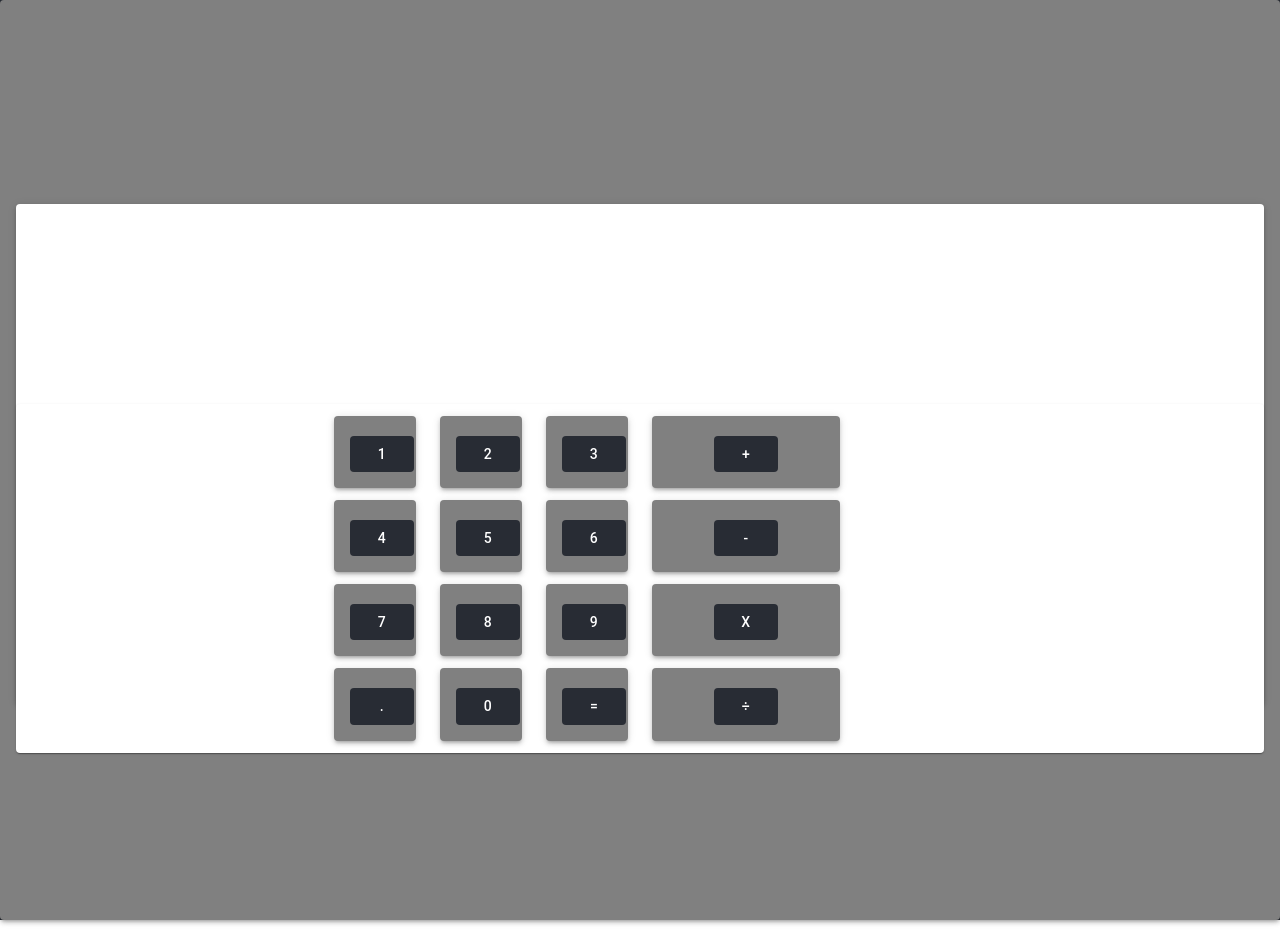
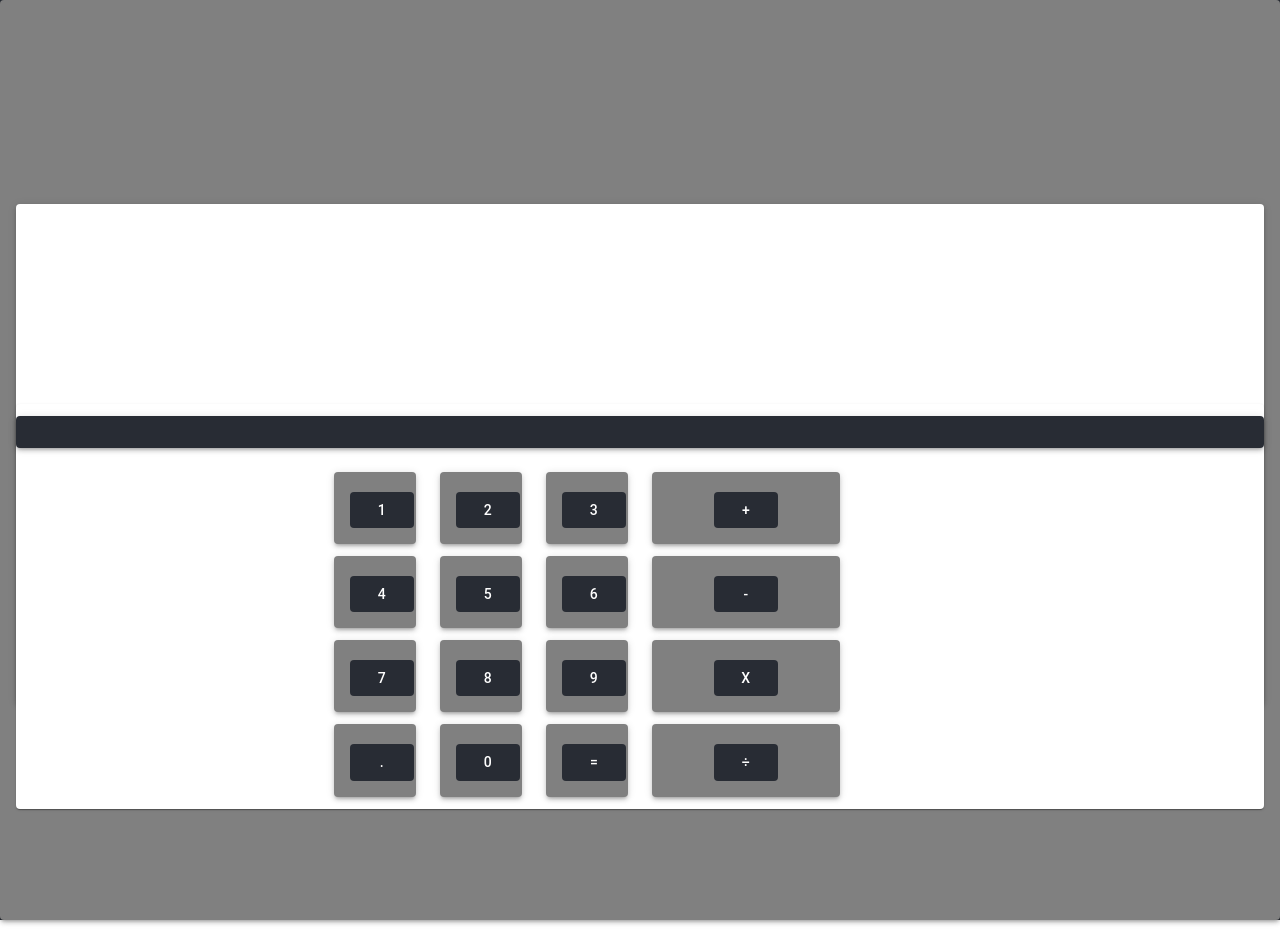
Before and after one commit to vonerikbarren/XYZ-Calculator, a React (Create React App) app in the folder client/: page / in a window 1280 px wide. Built offline with nearby package versions, Linux system fonts and the light colour scheme.

Commit message:
was able to make the bar reappear

```diff
--- a/client/src/Components/App/Application/Application.js
+++ b/client/src/Components/App/Application/Application.js
@@ -43,6 +43,15 @@ export default function Application() {
 
     <Grid container spacing={3}>
 
+      <Grid item xs={12}>
+
+
+
+        <Paper elevation={3} className={mui.paper}>
+
+        </Paper>
+      </Grid>
+
 
 
 
@@ -84,6 +93,8 @@ export default function Application() {
       <Grid item={4}>
 
       </Grid>
+
+      {/*--> Final Closing <-- */}
     </Grid >
 
 
```
